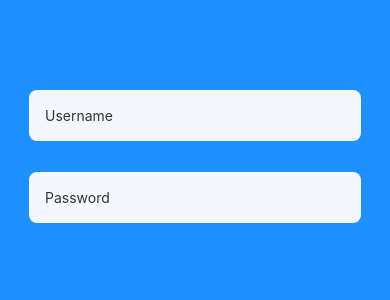
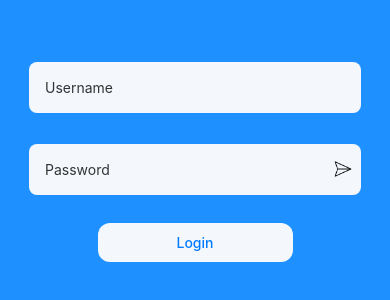
Before and after one commit to Murtaza-Abbas0/ChatApp, a React Native app: screen /LoginScreen in a window 390 px wide. Shown: the part 266-566 px from the top of the page. Built offline with nearby package versions, Linux system fonts and the light colour scheme.

Commit message:
Developed Login Screen

```diff
--- a/src/components/atoms/Button.js
+++ b/src/components/atoms/Button.js
@@ -1,19 +1,25 @@
 import React from 'react'
 import { Text, TouchableOpacity, StyleSheet } from 'react-native'
 import Colors from '../../styles/colors/Colors'
-const Button = ({ Label, Width, Height, BorderRadius }) => {
+const Button = ({ Label, Width, Height, BorderRadius, BackgroundColor, MarginTop, Color, FontWeight }) => {
 
     const stylesRecievedFromProp = {
         width: Width,
         height: Height,
-        borderRadius: BorderRadius
+        borderRadius: BorderRadius,
+        backgroundColor: BackgroundColor,
+        marginTop: MarginTop,
     }
 
+    const stylesRecievedFromPropForLabel = {
+        color: Color,
+        fontWeight: FontWeight
+    }
 
     return (
 
         <TouchableOpacity style={[styles.buttonMainContainer, stylesRecievedFromProp]} >
-            <Text style={styles.buttonTextContainer} >{Label}</Text>
+            <Text style={[styles.buttonTextContainer, stylesRecievedFromPropForLabel]} >{Label}</Text>
         </TouchableOpacity>
     )
 }
@@ -22,7 +28,6 @@ export default Button;
 
 const styles = StyleSheet.create({
     buttonMainContainer: {
-        backgroundColor: Colors.primary,
         alignItems: 'center',
         justifyContent: 'center',
     },
--- a/src/components/atoms/InputField.js
+++ b/src/components/atoms/InputField.js
@@ -26,7 +26,6 @@ const InputField = ({ Label, Value, SetValue, Width, Height, BorderRadius, Backg
                 value={Value}
                 onChangeText={(val) => onChangeText(val)}
                 secureTextEntry={SecureTextEntry}
-
             />
         </View>
     )
--- /dev/null
+++ b/src/components/atoms/InputFieldWithImage.js
@@ -0,0 +1,62 @@
+import React from 'react'
+import { TextInput, View, StyleSheet, Image, TouchableOpacity } from 'react-native'
+import Colors from '../../styles/colors/Colors';
+import { widthPercentageToDP as wp, heightPercentageToDP as hp } from 'react-native-responsive-screen';
+
+const ic_send = require('../../assets/icons/ic_send.png')
+const InputFieldWithImage = ({ Label, Value, SetValue, Width, Height, BorderRadius, BackgroundColor, SecureTextEntry, WidthForIcon, HeightForIcon, Right, Top, onPressEyeButton }) => {
+
+    const stylesRecievedFromProp = {
+        width: Width,
+        height: Height,
+        borderRadius: BorderRadius,
+        backgroundColor: BackgroundColor,
+        secureTextEntry: SecureTextEntry
+    }
+
+    const stylesRecievedFromPropForIcon = {
+        width: WidthForIcon,
+        height: HeightForIcon,
+        right: Right,
+        top: Top
+    }
+
+    const onChangeText = (val) => {
+        console.log(val);
+        SetValue(val)
+    }
+
+    return (
+        <View>
+            <TouchableOpacity onPress={() => onPressEyeButton()} style={styles.imageButtonContainer} >
+                <Image source={ic_send} style={[styles.imageContainer, stylesRecievedFromPropForIcon]} />
+            </TouchableOpacity>
+            <TextInput
+                style={[styles.textInputContainer, stylesRecievedFromProp]}
+                placeholder={Label}
+                value={Value}
+                onChangeText={(val) => onChangeText(val)}
+                secureTextEntry={SecureTextEntry}
+            />
+        </View>
+    )
+}
+
+export default InputFieldWithImage
+
+const styles = StyleSheet.create({
+    textInputContainer: {
+        color: Colors.text,
+        paddingStart: wp('4%')
+    },
+    imageButtonContainer: {
+        alignItems: 'flex-end',
+        alignSelf: 'flex-end',
+        zIndex: 1000,
+        top: wp('9%'),
+        right: wp('2%'),
+    },
+    imageContainer: {
+        // backgroundColor: 'pink'
+    }
+})
--- a/src/components/atoms/index.js
+++ b/src/components/atoms/index.js
@@ -1,3 +1,4 @@
 export {default as Button} from './Button'
 export {default as ButtonWithIcon} from './ButtonWithIcon'
 export {default as InputField} from './InputField'
+export {default as InputFieldWithImage} from './InputFieldWithImage'
--- a/src/screens/LoginScreen.js
+++ b/src/screens/LoginScreen.js
@@ -1,13 +1,15 @@
 import React, { useState } from 'react'
 import { View, StyleSheet } from 'react-native'
 import { widthPercentageToDP as wp, heightPercentageToDP as hp } from 'react-native-responsive-screen';
-import { InputField } from '../components/atoms';
+import { Button, InputField, InputFieldWithImage } from '../components/atoms';
 import Colors from '../styles/colors/Colors';
 
 const LoginScreen = () => {
 
     const [Username, setUsername] = useState('')
     const [Password, setPassword] = useState('')
+    const [isPasswordHidden, setIsPasswordHidden] = useState(true)
+
 
     return (
         <View style={styles.mainContainer} >
@@ -21,7 +23,7 @@ const LoginScreen = () => {
                     BorderRadius={wp('2%')}
                     BackgroundColor={Colors.background}
                 />
-                <InputField
+                <InputFieldWithImage
                     Label={'Password'}
                     Value={Password}
                     SetValue={setPassword}
@@ -29,9 +31,22 @@ const LoginScreen = () => {
                     Height={wp('13%')}
                     BorderRadius={wp('2%')}
                     BackgroundColor={Colors.background}
-                    SecureTextEntry={true}
+                    onPressEyeButton={() => { setIsPasswordHidden(!isPasswordHidden) }}
+                    SecureTextEntry={isPasswordHidden}
+                    WidthForIcon={wp('5%')}
+                    HeightForIcon={wp('5%')}
                 />
             </View>
+            <Button
+                Height={wp('10%')}
+                Width={wp('50%')}
+                BorderRadius={wp('3%')}
+                BackgroundColor={Colors.background}
+                Label={'Login'}
+                MarginTop={wp('4%')}
+                Color={Colors.primary}
+                FontWeight={'500'}
+            />
         </View>
     )
 }
@@ -48,9 +63,9 @@ const styles = StyleSheet.create({
     },
     textFieldsContainer: {
         width: wp('100%'),
-        height: wp('50%'),
+        height: wp('40%'),
         alignItems: 'center',
-        justifyContent: 'space-evenly'
+        justifyContent: 'space-evenly',
     }
 
 })
```
